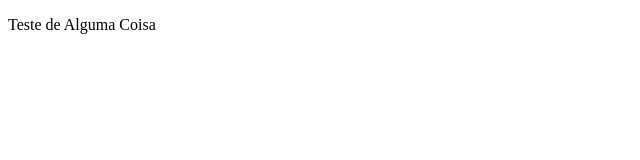
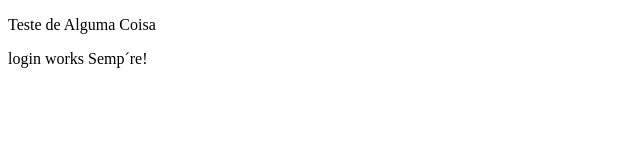
Before and after one commit to Luiis-M/controle-mat-get, an Angular app: page /auth/login in a window 1280 px wide. Before the commit this address led to /. Shown: the top 160 px of the page, without its empty margins (0-640 px from the left). Built offline with nearby package versions, Linux system fonts and the light colour scheme.

Commit message:
feat:tela de login com roteamento

```diff
--- a/angular.json
+++ b/angular.json
@@ -102,5 +102,8 @@
         }
       }
     }
+  },
+  "cli": {
+    "analytics": false
   }
 }
--- a/src/app/app-routing.module.ts
+++ b/src/app/app-routing.module.ts
@@ -2,8 +2,8 @@ import { NgModule } from '@angular/core';
 import { RouterModule, Routes } from '@angular/router';
 
 const routes: Routes = [
-  { path: 'login', loadChildren: () => import('./auth/auth.module').then(m => m.AuthModule) },
-  { path: '', redirectTo: '/login', pathMatch: 'full' },
+  { path: 'auth', loadChildren: () => import('./auth/auth.module').then(m => m.AuthModule) },
+  { path: '', redirectTo: '/auth', pathMatch: 'full' },
 ];
 
 @NgModule({
--- a/src/app/login/login.component.html
+++ b/src/app/login/login.component.html
@@ -1 +1 @@
-<p>login works!</p>
+<p>login works Semp´re!</p>
```
Also changed, not shown: src/app/auth/auth.module.ts (+6 -3 lines).
